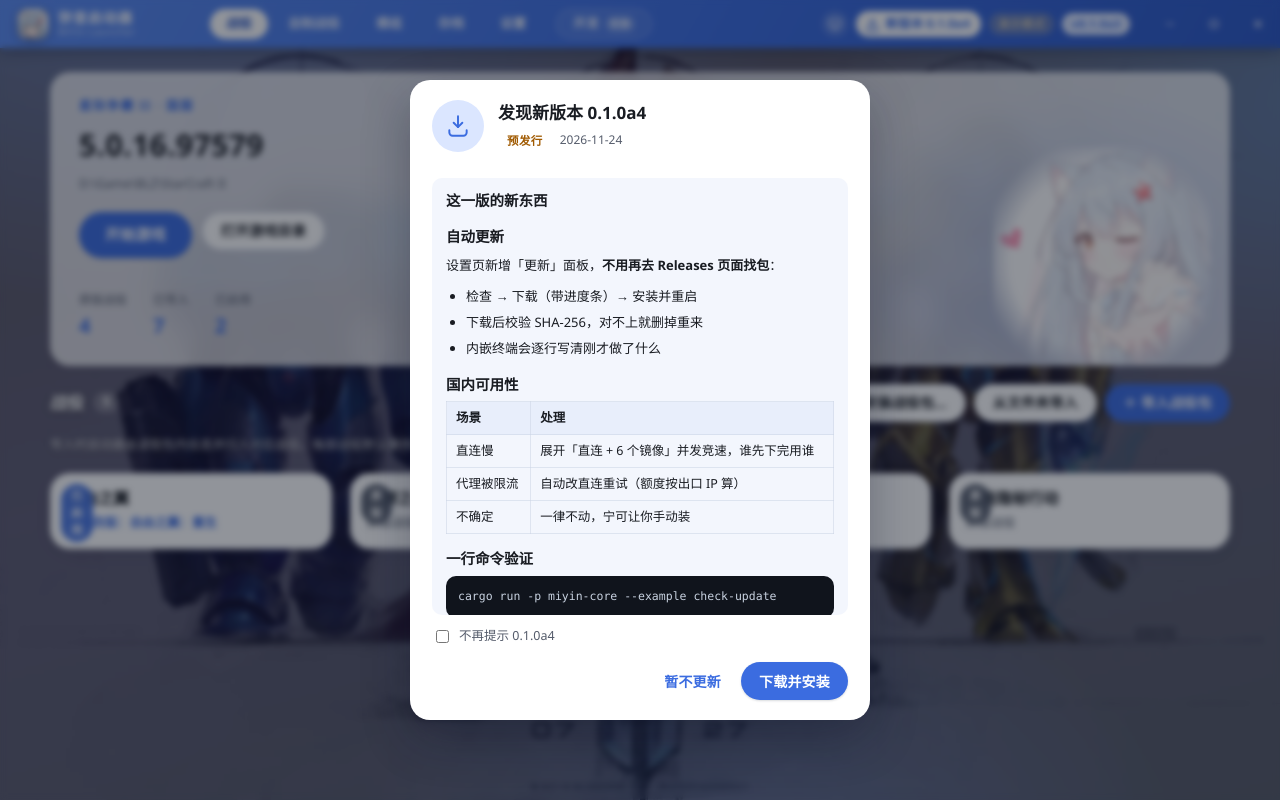
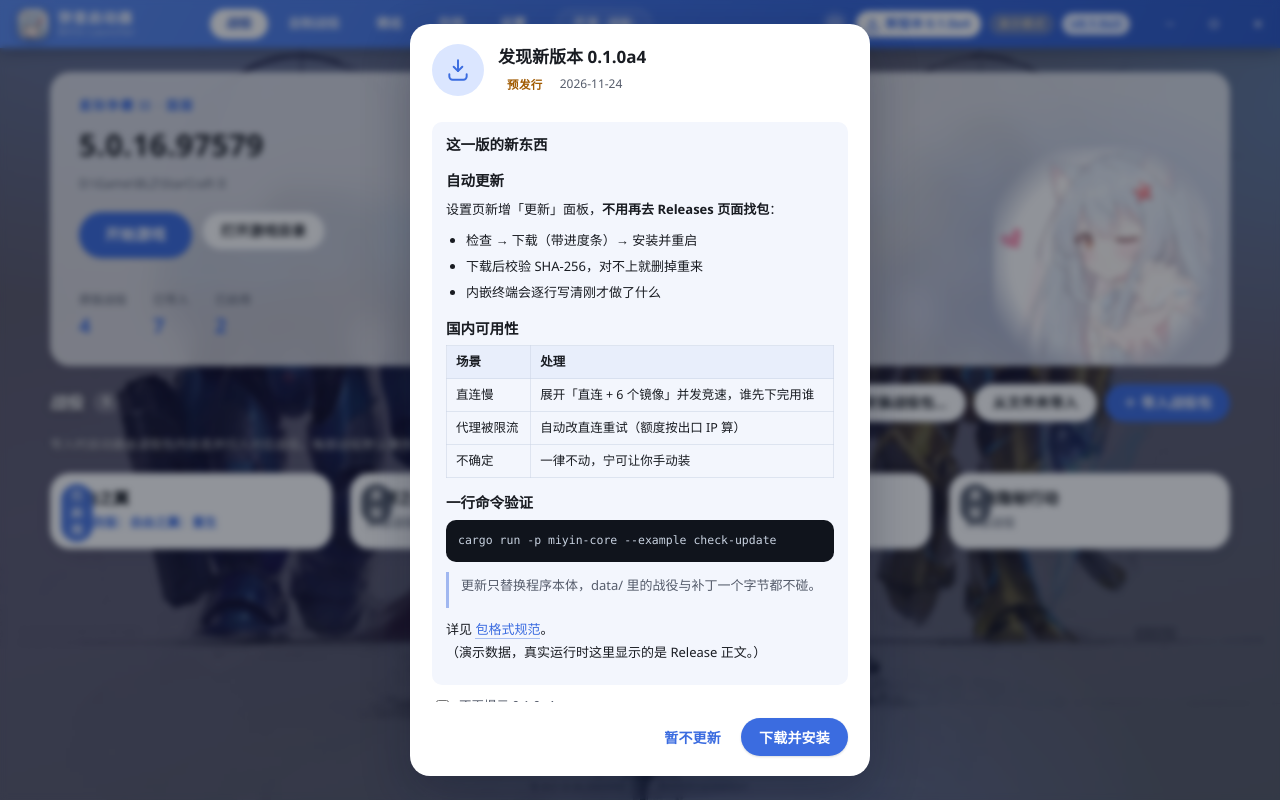
Before and after one commit to SuperQuail/SC2Miyin-Launcher, a React (Vite) app in the folder ui/: page / in a window 1280 px wide. Built offline with nearby package versions, Linux system fonts and the light colour scheme.

Commit message:
fix(ui): 弹窗内容超过一屏时改为内容区滚动
Sheet 卡片限制为一屏高（100vh-48px）；内容包进 .sheet__body 只滚内容，标题和底部按钮固定。编辑信息里依赖模组再多也能滚到底点保存。手写 .sheet__card 的老弹窗退化成整张卡片滚动。

```diff
--- a/ui/src/react/ui/Sheet.tsx
+++ b/ui/src/react/ui/Sheet.tsx
@@ -34,7 +34,8 @@ export function Sheet({
     >
       <div className={"sheet__card" + (className ? " " + className : "")}>
         {title !== undefined && <h3 className="sheet__title">{title}</h3>}
-        {children}
+        {/* 内容超过一屏时只滚这一块 —— 标题与底部按钮留在原位 */}
+        <div className="sheet__body">{children}</div>
         {actions && <div className="sheet__actions">{actions}</div>}
       </div>
     </div>
--- a/ui/src/styles/base.css
+++ b/ui/src/styles/base.css
@@ -215,13 +215,28 @@ textarea {
 
 .sheet__card {
   width: min(460px, 92vw);
+  /* 弹窗最高只能占满一屏（.sheet 上下各有 24px 内边距）—— 内容再多也不许溢出屏幕 */
+  max-height: calc(100vh - 48px);
+  display: flex;
+  flex-direction: column;
   padding: 20px 22px;
   border-radius: var(--radius-lg);
   background: var(--surface-1);
   box-shadow: var(--shadow-3);
+  /* 手写 .sheet__card 的老弹窗没有 .sheet__body，退化成整张卡片滚动 */
+  overflow-y: auto;
+  overscroll-behavior: contain;
+}
+
+/* 内容区：超长时只滚这里，标题与底部按钮固定不动 */
+.sheet__body {
+  min-height: 0;
+  overflow-y: auto;
+  overscroll-behavior: contain;
 }
 
 .sheet__title {
+  flex: none;
   margin: 0 0 6px;
   font-size: 17px;
 }
@@ -235,6 +250,7 @@ textarea {
 }
 
 .sheet__actions {
+  flex: none;
   display: flex;
   justify-content: flex-end;
   gap: 8px;
```
Also changed, not shown: 1 other file (tests, documents, lock files or other folders).
